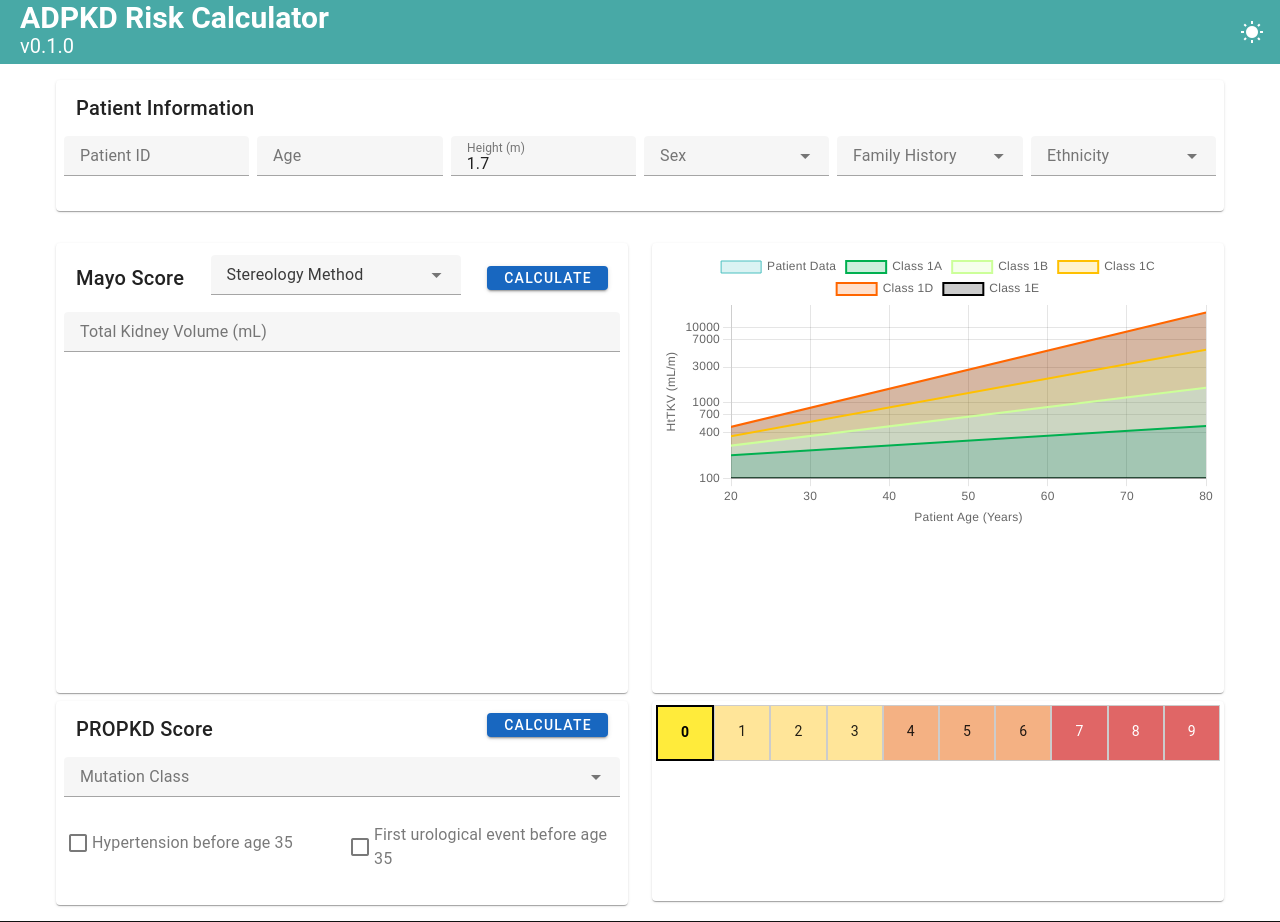
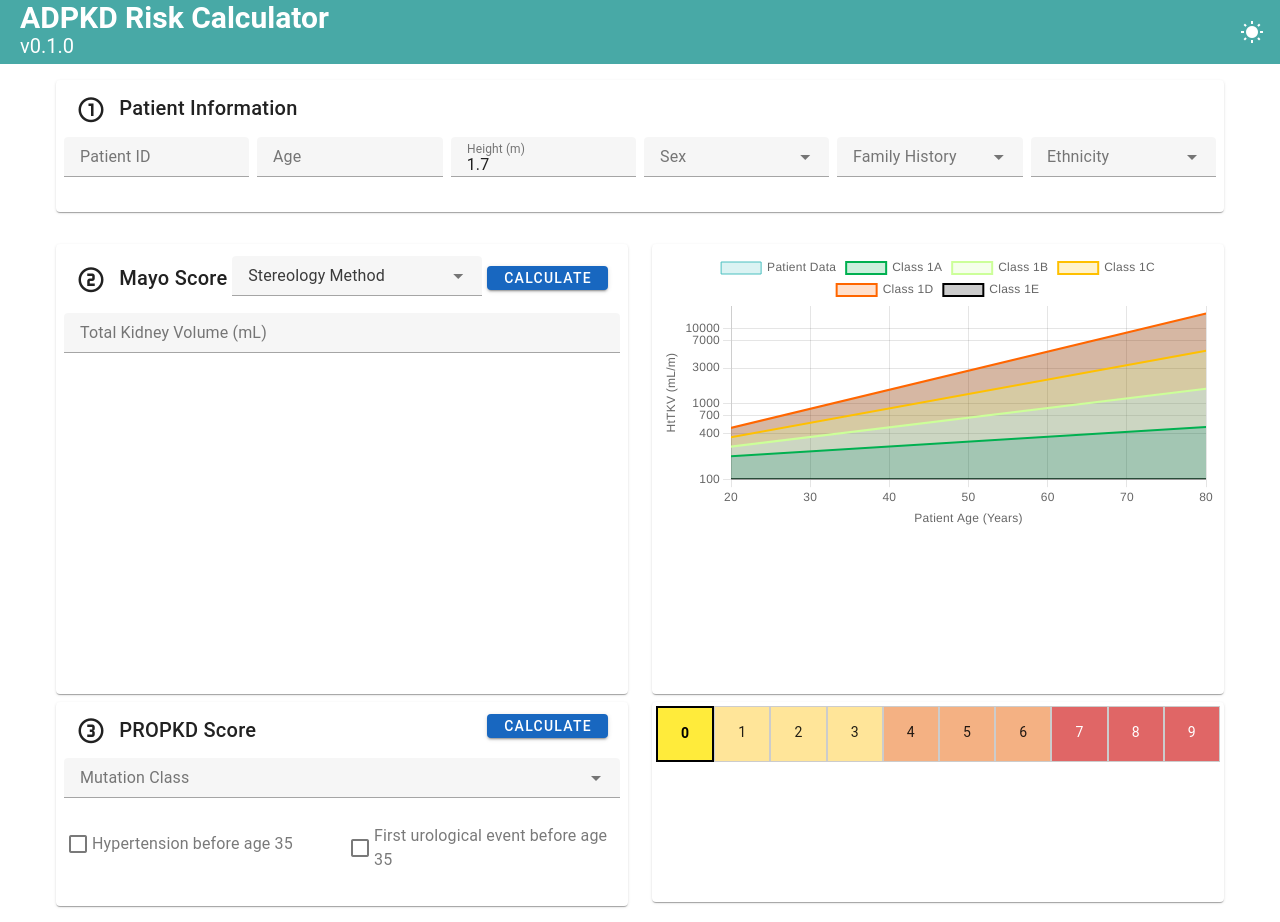
Before and after one commit to halbritter-lab/adpkd-risk, a Vue app: page / in a window 1280 px wide. Built offline with nearby package versions, Linux system fonts and the light colour scheme; what webfontloader would draw is missing.

Commit message:
refactor: Improve input layout and reorganize kidney input fields in App.vue

```diff
--- a/src/App.vue
+++ b/src/App.vue
@@ -13,11 +13,14 @@
 
     <v-main>
       <v-container>
-        <!-- Patient Information Section -->
+        <!-- Step 1: Patient Information Section -->
         <v-row>
           <v-col cols="12" md="12">
             <v-card outlined class="pa-1 mb-2">
-              <v-card-title>Patient Information</v-card-title>
+              <v-card-title>
+                <v-icon class="mr-2">mdi-numeric-1-circle-outline</v-icon>
+                Patient Information
+              </v-card-title>
               <v-card-text class="pa-1">
                 <v-row dense>
                   <v-col cols="12" sm="2" md="2">
@@ -52,14 +55,17 @@
           </v-col>
         </v-row>
 
-        <!-- Layout for Mayo/PROPKD inputs and charts -->
+         <!-- Step 2: Mayo and PROPKD Inputs -->
         <v-row>
           <!-- Left Column: Mayo and PROPKD Inputs -->
           <v-col cols="12" md="6">
             <!-- Mayo Score Section -->
             <v-card class="equal-height-card pa-1 mb-2" outlined>
               <v-card-title class="d-flex justify-space-between align-center">
-                <span>Mayo Score</span>
+                <span>
+                  <v-icon class="mr-2">mdi-numeric-2-circle-outline</v-icon>
+                  Mayo Score
+                </span>
                 <v-select
                   v-model="inputMethod"
                   :items="['Ellipsoid Equation', 'Stereology Method']"
@@ -105,10 +111,13 @@
               </v-card-text>
             </v-card>
 
-          <!-- PROPKD Score Section -->
+          <!-- Step 3: PROPKD Score Section -->
           <v-card class="small-card pa-1" outlined>
             <v-card-title class="d-flex justify-space-between">
-              PROPKD Score
+              <span>
+                <v-icon class="mr-2">mdi-numeric-3-circle-outline</v-icon>
+                PROPKD Score
+              </span>
               <v-btn small color="primary" @click="calculatePROPKDScore" density="compact">Calculate</v-btn>
             </v-card-title>
             <v-card-text class="pa-1">
```
